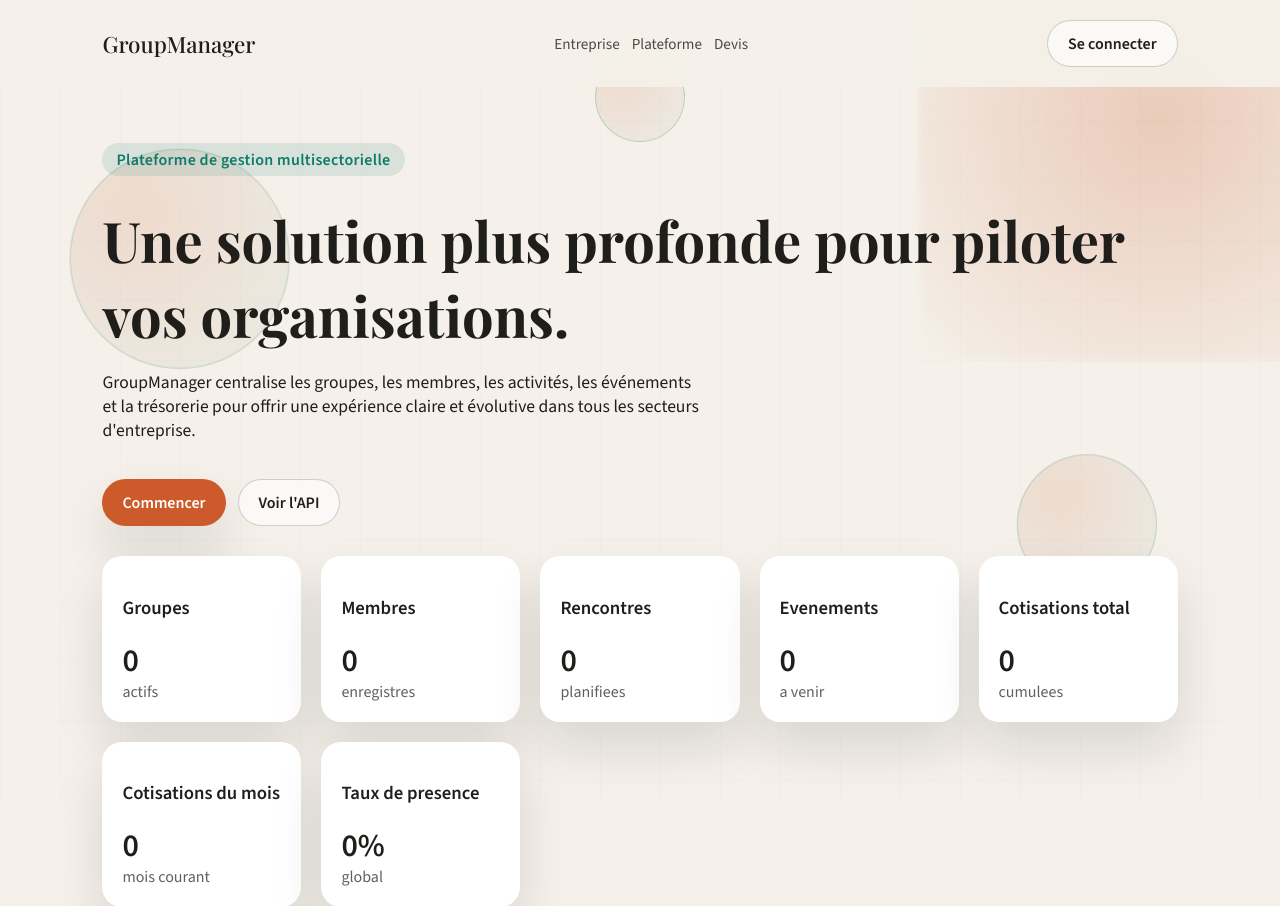
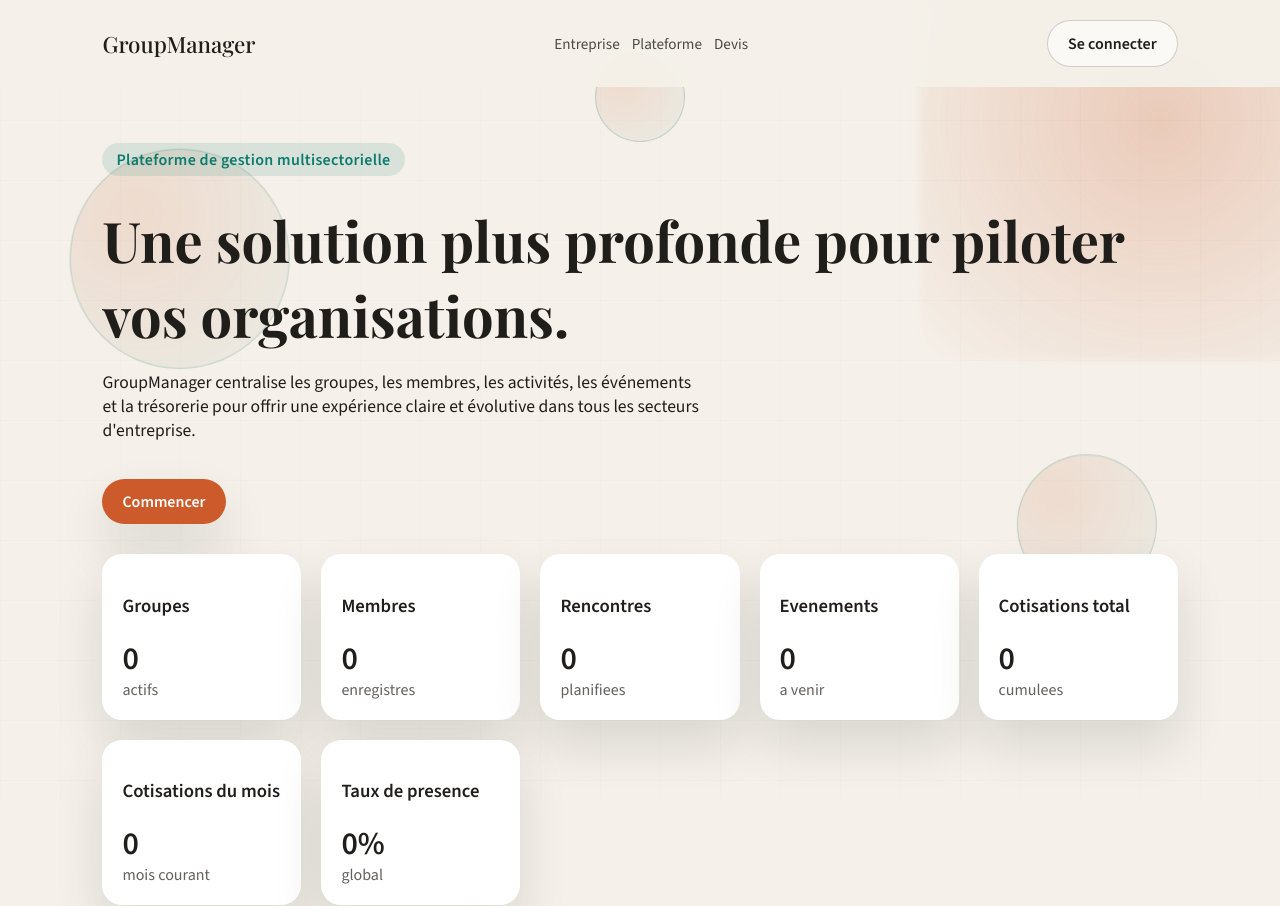
Before and after one commit to KOUDOUFIO/GroupManager, a Django app: template core/templates/core/home.html in a window 1280 px wide. Shown: the top 906 px of the page. Run offline with Django 5.2, Linux system fonts and the light colour scheme; the template is opened without the code that fills it, so the values that code supplies are empty; parts of the project's set-up code (start-up, migrations or seed data) failed here and were passed over.

Commit message:
Remove the "Voir l'API" button from the dashboard home page
Co-Authored-By: Claude Sonnet 5 <noreply@anthropic.com>

```diff
--- a/core/templates/core/home.html
+++ b/core/templates/core/home.html
@@ -13,7 +13,6 @@
 </div>
 <div class="hero-actions">
   <a class="btn primary" href="/groupes/">Commencer</a>
-  <a class="btn ghost" href="/api/">Voir l'API</a>
 </div>
 {% endblock %}
 
```
